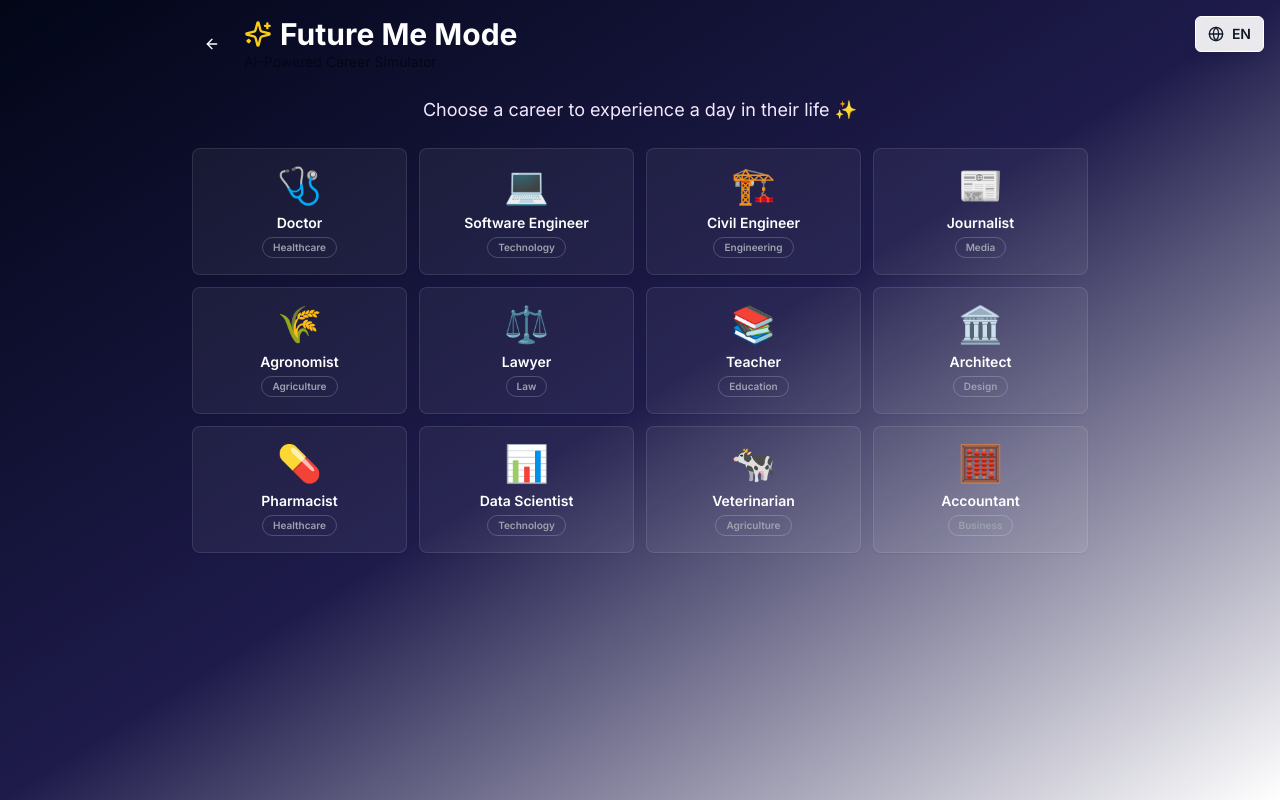
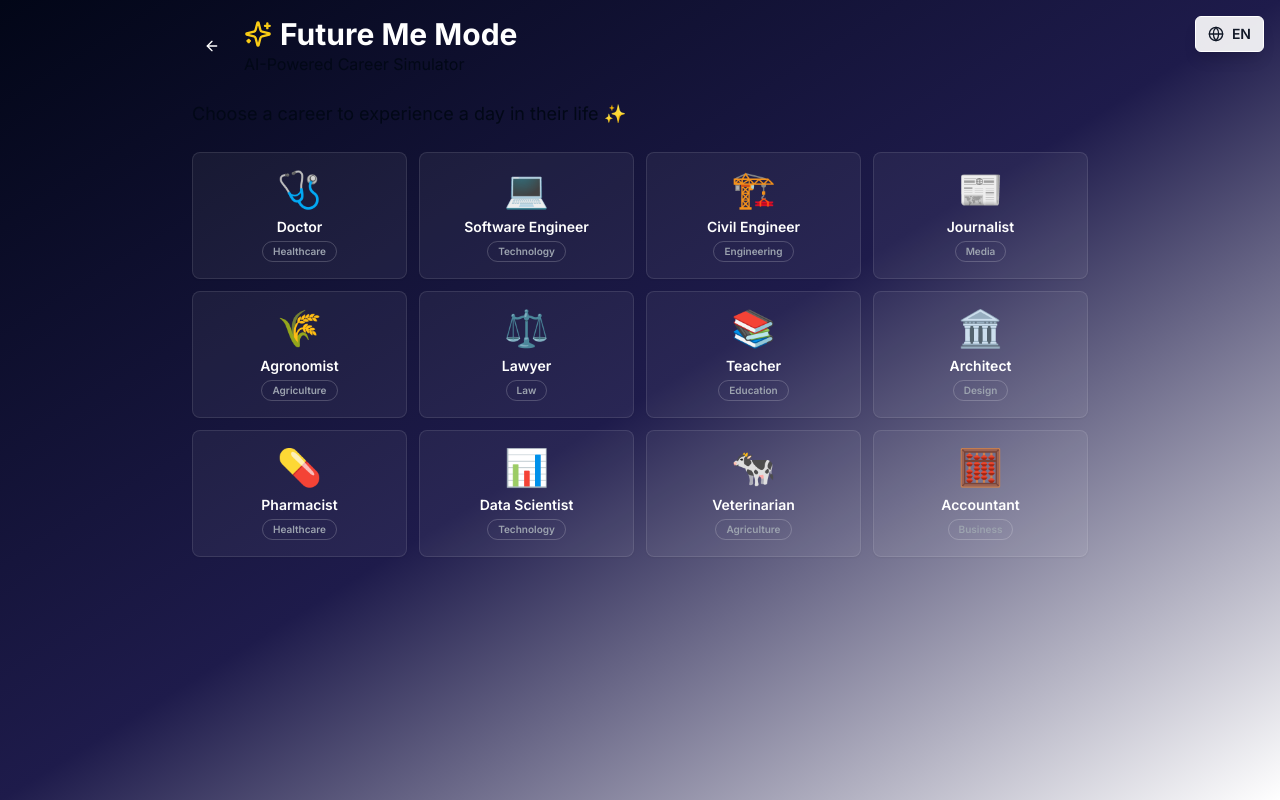
Before and after one commit to alexgetahuntadese/learn-stream-battle, a React (Vite) app: page /career-simulator in a window 1280 px wide. Built offline with nearby package versions, Linux system fonts and the light colour scheme.

Commit message:
Preceding changes

```diff
--- a/src/pages/CareerSimulatorPage.tsx
+++ b/src/pages/CareerSimulatorPage.tsx
@@ -87,7 +87,7 @@ const CareerSimulatorPage = () => {
   };
 
   return (
-    <div className="min-h-screen bg-gradient-to-br from-slate-950 via-indigo-950 to-slate900 p-4">
+    <div className="min-h-screen bg-gradient-to-br from-slate-950 via-indigo-950 to-slate00 p-4">
       <div className="max-w-4xl mx-auto">
         {/* Header */}
         <div className="flex items-center gap-3 mb-6">
@@ -99,14 +99,14 @@ const CareerSimulatorPage = () => {
               <Sparkles className="h-7 w-7 text-yellow-400" />
               Future Me Mode
             </h1>
-            <p className="text-pwhite/5 text-sm">AI-Powered Career Simulator</p>
+            <p className="text-pwwhite/5xt-sm">AI-Powered Career Simulator</p>
           </div>
         </div>
 
         {/* Career Selection */}
         {stage === 'select' && (
           <div className="space-y-4 animate-fade-in">
-            <p className="text-purple-100 text-center text-lg mb-6">Choose a career to experience a day in their life ✨</p>
+            <p className="text-purwhite/6ext-center text-lg mb-6">Choose a career to experience a day in their life ✨</p>
             <div className="grid grid-cols-2 sm:grid-cols-3 md:grid-cols-4 gap-3">
               {simulatorCareers.map((career) => (
                 <Card
```
